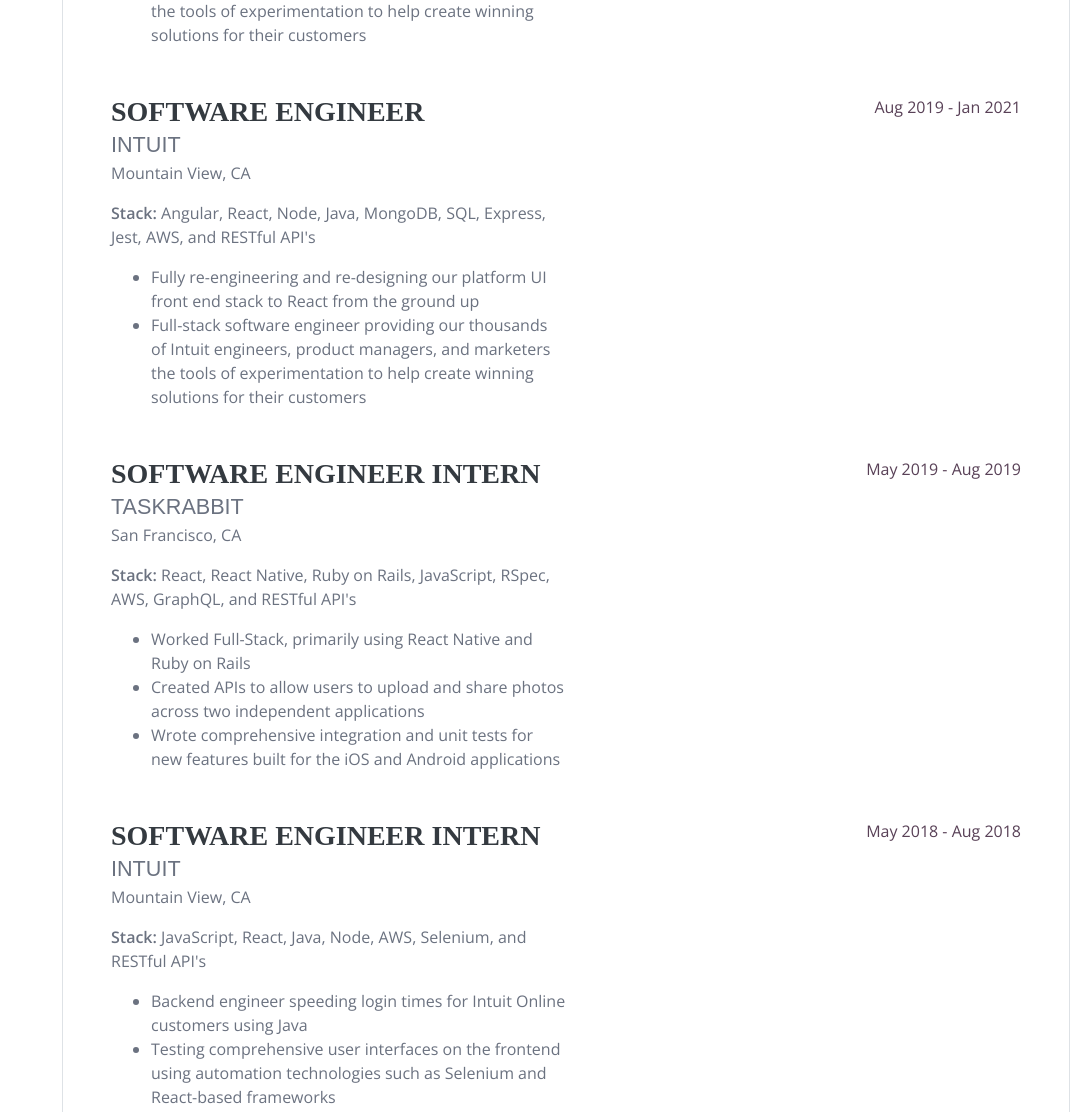
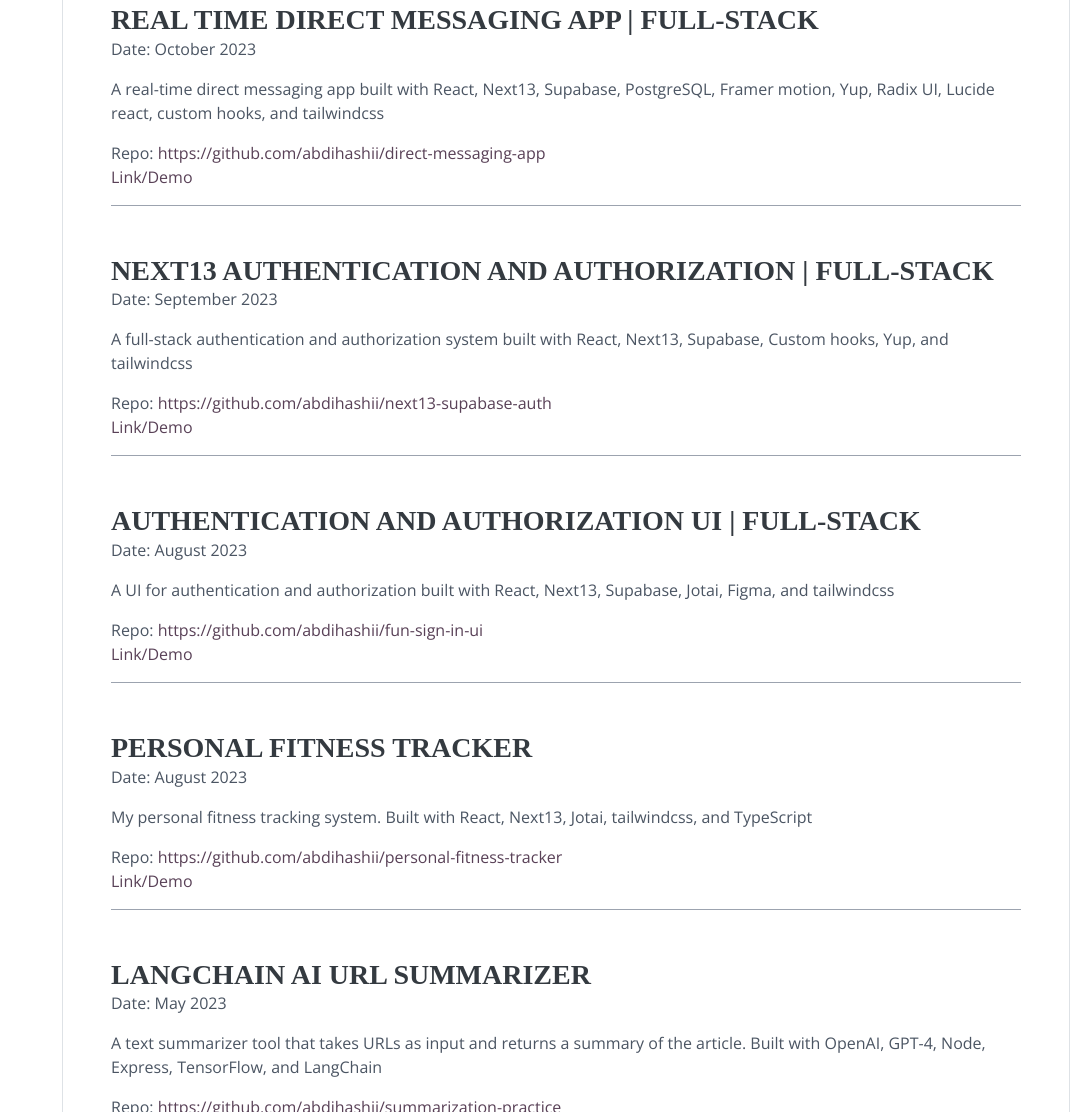
Before and after one commit to abdihashii/json_resume_site, an Astro site in the folder astro-client/: page / in a window 1280 px wide. Shown: the part 1688-2800 px from the top of the page, without its empty margins (210-1280 px from the left). Built offline with nearby package versions, Linux system fonts and the light colour scheme; Astro itself is replaced by a stand-in of ours; a web font is replaced by a local one.

Commit message:
Add Projects section to Resume

```diff
--- /dev/null
+++ b/astro-client/src/components/Resume/Projects.astro
@@ -0,0 +1,37 @@
+---
+import resumeJson from '../../data/resume.json';
+import SectionLayout from './SectionLayout.astro';
+
+const { projects } = resumeJson;
+---
+
+<SectionLayout title="Projects" slug="projects">
+	{
+		projects.map((project) => {
+			const { title, date, summary, repo, link } = project;
+
+			return (
+				<article class="text-gray-600 mb-12 last:mb-0 border-b border-b-gray-400 pb-4">
+					<h3>{title}</h3>
+
+					<p>Date: {date}</p>
+
+					<p class="my-4">{summary}</p>
+
+					{repo && (
+						<p>
+							Repo:
+							<a href={repo} target="_blank">
+								{repo}
+							</a>
+						</p>
+					)}
+
+					<a href={link} target="_blank">
+						Link/Demo
+					</a>
+				</article>
+			);
+		})
+	}
+</SectionLayout>
--- a/astro-client/src/components/Resume/Resume.astro
+++ b/astro-client/src/components/Resume/Resume.astro
@@ -4,6 +4,7 @@
 import Education from './Education.astro';
 import Experience from './Experience.astro';
 import Leadership from './Leadership.astro';
+import Projects from './Projects.astro';
 import Skills from './Skills.astro';
 ---
 
@@ -12,6 +13,7 @@
 	style="width: calc(100vw - 17rem);"
 >
 	<About />
+	<Projects />
 	<Experience />
 	<Skills />
 	<Education />
--- a/astro-client/src/data/resume.json
+++ b/astro-client/src/data/resume.json
@@ -148,16 +148,94 @@
 	},
 	"projects": [
 		{
+			"title": "E-commerce Web App | Full-Stack",
+			"date": "December 2023",
+			"summary": "An end-to-end e-commerce web application built with React, Next14, Supabase, PostgreSQL, and tailwindcss",
+			"repo": "https://github.com/abdihashii/Furniro-e-commerce-app",
+			"link": "https://furniro-e-commerce-app.vercel.app/"
+		},
+		{
+			"title": "MyPrayerTimes.com",
+			"date": "August 2022 - Present",
+			"summary": "A passion project that I started in 2022. It's a web app that allows users to get prayer times for their location. Built with React, Gatsby, Google Places API, and tailwindcss",
+			"repo": "",
+			"link": "https://myprayertimes.com"
+		},
+		{
+			"title": "OpenSourced Resume Builder",
+			"date": "November 2020 - Present",
+			"summary": "An open-sourced resume builder that uses data from a JSON schema. Built with React, Astro, TypeScript, and tailwindcss",
+			"repo": "https://github.com/abdihashii/json_resume_site",
+			"link": "https://github.com/abdihashii/json_resume_site"
+		},
+		{
+			"title": "Real Time Direct Messaging App | Full-Stack",
+			"date": "October 2023",
+			"summary": "A real-time direct messaging app built with React, Next13, Supabase, PostgreSQL, Framer motion, Yup, Radix UI, Lucide react, custom hooks, and tailwindcss",
+			"repo": "https://github.com/abdihashii/direct-messaging-app",
+			"link": "https://github.com/abdihashii/direct-messaging-app"
+		},
+
+		{
+			"title": "Next13 Authentication and Authorization | Full-Stack",
+			"date": "September 2023",
+			"summary": "A full-stack authentication and authorization system built with React, Next13, Supabase, Custom hooks, Yup, and tailwindcss",
+			"repo": "https://github.com/abdihashii/next13-supabase-auth",
+			"link": "https://github.com/abdihashii/next13-supabase-auth"
+		},
+		{
+			"title": "Authentication and Authorization UI | Full-Stack",
+			"date": "August 2023",
+			"summary": "A UI for authentication and authorization built with React, Next13, Supabase, Jotai, Figma, and tailwindcss",
+			"repo": "https://github.com/abdihashii/fun-sign-in-ui",
+			"link": "https://github.com/abdihashii/fun-sign-in-ui"
+		},
+		{
+			"title": "Personal Fitness Tracker",
+			"date": "August 2023",
+			"summary": "My personal fitness tracking system. Built with React, Next13, Jotai, tailwindcss, and TypeScript",
+			"repo": "https://github.com/abdihashii/personal-fitness-tracker",
+			"link": "https://github.com/abdihashii/personal-fitness-tracker"
+		},
+		{
+			"title": "LangChain AI URL Summarizer",
+			"date": "May 2023",
+			"summary": "A text summarizer tool that takes URLs as input and returns a summary of the article. Built with OpenAI, GPT-4, Node, Express, TensorFlow, and LangChain",
+			"repo": "https://github.com/abdihashii/summarization-practice",
+			"link": "https://github.com/abdihashii/summarization-practice"
+		},
+		{
+			"title": "Task Manager App with Drag and Drop functionality",
+			"date": "March 2023",
+			"summary": "React, Next13, TypeScript, tailwindcss, Drag and Drop",
+			"repo": "https://github.com/abdihashii/task-management-app",
+			"link": "https://github.com/abdihashii/task-management-app"
+		},
+		{
+			"title": "foodMN",
+			"date": "November 2019",
+			"summary": "An end-to-end curated restaurant directory App for the Twin Cities built with React, custom hooks, MongoDB, Node, and Express",
+			"repo": "https://github.com/abdihashii/foodMN",
+			"link": "https://github.com/abdihashii/foodMN"
+		},
+		{
 			"title": "React Weather App",
-			"date": "",
-			"summary": "React, Node, HTML, CSS, JavaScript, and AWS",
+			"date": "August 2018",
+			"summary": "First ever exposure to React. I built a weather app that displays the current weather in any city in the world using the openweathermap API. This project was built using React, Create-React-App, and the openweathermap API",
 			"repo": "git.io/fjdRz",
 			"link": "https://git.io/fjdRz"
 		},
 		{
+			"title": "Smart Garage Control",
+			"date": "June 2016",
+			"summary": "A personal project in the IoT space that I built with C++, JavaScript, HTML, and CSS",
+			"repo": "https://github.com/abdihashii/garage-control",
+			"link": "https://github.com/abdihashii/garage-control"
+		},
+		{
 			"title": "Internet of Things Smart Home Controller",
-			"date": "",
-			"summary": "C++, JavaScript, and PHP",
+			"date": "January 2016",
+			"summary": "This project was my first exposure to IoT during my coursework in Computer Engineering at the University of Minnesota. It was built with C++, JavaScript, HTML, CSS, and PHP",
 			"repo": "git.io/fj93n",
 			"link": "https://git.io/fj93n"
 		}
```
